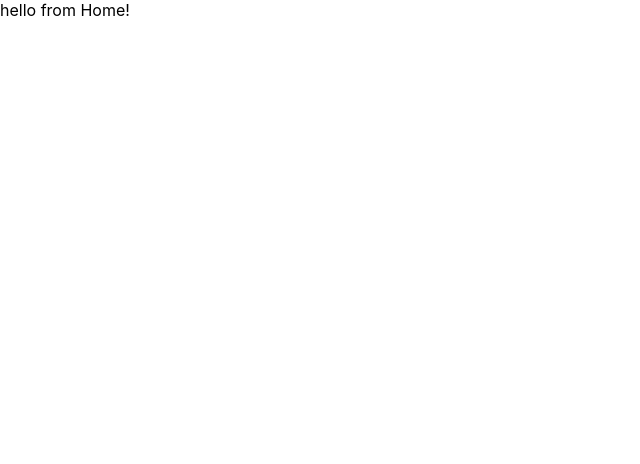
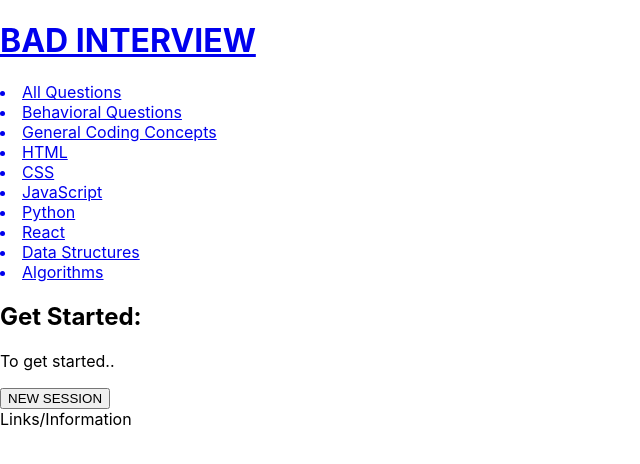
Before and after one commit to BrockPaperScissors/BadInterview, a React (Create React App) app: page / in a window 1280 px wide. Shown: the top 464 px of the page, without its empty margins (0-640 px from the left). Built offline with nearby package versions, Linux system fonts and the light colour scheme.

Commit message:
continued building out react components

```diff
--- a/src/App.js
+++ b/src/App.js
@@ -1,13 +1,29 @@
 import React from 'react';
-import logo from './logo.svg';
 import { Counter } from './features/counter/Counter';
 import './App.css';
+import {
+	Routes,
+	Route,
+	Link,
+	useNavigate,
+	Navigate,
+	Redirect,
+} from 'react-router-dom';
 import Home from './components/Home/Home';
+import QuestionSubject from './components/QuestionSubject/QuestionSubject';
+import Session from './components/Session/Session';
+import SessionReview from './components/SessionReview/SessionReview';
 
 function App() {
 	return (
 		<div>
 			<Home />
+			<Routes>
+				{/* <Route path='/' element={<Home />} /> */}
+				<Route path='/questions/:id' element={<QuestionSubject />} />
+				<Route path='/sessions/:id' element={<Session />} />
+				<Route path='/review/session/:id' element={<SessionReview />} />
+			</Routes>
 		</div>
 	);
 }
--- a/src/components/Home/Home.js
+++ b/src/components/Home/Home.js
@@ -1,3 +1,65 @@
+import { Link } from 'react-router-dom';
 export default function Home() {
-	return <div>hello from Home!</div>;
+	const sessionId = '';
+	return (
+		<>
+			<div>
+				<header>
+					<div>
+						<Link to='/'>
+							<h1>BAD INTERVIEW</h1>
+						</Link>
+					</div>
+				</header>
+				<main>
+					<div>
+						<nav>
+							<Link to='/questions'>
+								<li>All Questions</li>
+							</Link>
+							<Link to='/questions/bq'>
+								<li>Behavioral Questions</li>
+							</Link>
+							<Link to='/questions/gcc'>
+								<li>General Coding Concepts</li>
+							</Link>
+							<Link to='/questions/html'>
+								<li>HTML</li>
+							</Link>
+							<Link to='/questions/css'>
+								<li>CSS</li>
+							</Link>
+							<Link to='/questions/javascript'>
+								<li>JavaScript</li>
+							</Link>
+							<Link to='/questions/python'>
+								<li>Python</li>
+							</Link>
+							<Link to='/questions/react'>
+								<li>React</li>
+							</Link>
+							<Link to='/questions/datastructures'>
+								<li>Data Structures</li>
+							</Link>
+							<Link to='/questions/algorithms'>
+								<li>Algorithms</li>
+							</Link>
+						</nav>
+					</div>
+					<div>
+						<div>
+							<h2>Get Started:</h2>
+							<p>To get started..</p>
+						</div>
+						<Link to={`/sessions/${sessionId}`}>
+							<button>NEW SESSION</button>
+						</Link>
+					</div>
+				</main>
+				<footer>
+					<nav>Links/Information</nav>
+				</footer>
+			</div>
+		</>
+	);
 }
--- a/src/components/QuestionCard/QuestionCard.js
+++ b/src/components/QuestionCard/QuestionCard.js
@@ -0,0 +1,17 @@
+import QuestionForm from '../QuestionForm/QuestionForm';
+
+export default function QuestionCard() {
+	return (
+		<div>
+			<div>
+				<h2>Question #:</h2>
+			</div>
+			<div>
+				<QuestionForm />
+			</div>
+			<div>
+				<h2>TIMER:</h2>
+			</div>
+		</div>
+	);
+}
--- a/src/components/QuestionForm/QuestionForm.js
+++ b/src/components/QuestionForm/QuestionForm.js
@@ -0,0 +1,3 @@
+export default function QuestionForm() {
+	return <div>Hello from Question Form!</div>;
+}
--- a/src/components/QuestionSubject/QuestionSubject.js
+++ b/src/components/QuestionSubject/QuestionSubject.js
@@ -0,0 +1,3 @@
+export default function QuestionSubject() {
+	return <div>Hello from Question Subject!</div>;
+}
--- /dev/null
+++ b/src/components/Session/Session.js
@@ -0,0 +1,8 @@
+import QuestionCard from '../QuestionCard/QuestionCard';
+export default function Session() {
+	return (
+		<div>
+			<QuestionCard />
+		</div>
+	);
+}
--- /dev/null
+++ b/src/components/SessionReview/SessionReview.js
@@ -0,0 +1,3 @@
+export default function SessionReview() {
+	return <div>Hello from session review!</div>;
+}
```
Also changed, not shown: src/components/QuestionReview/QuestionReview.js (deleted).
